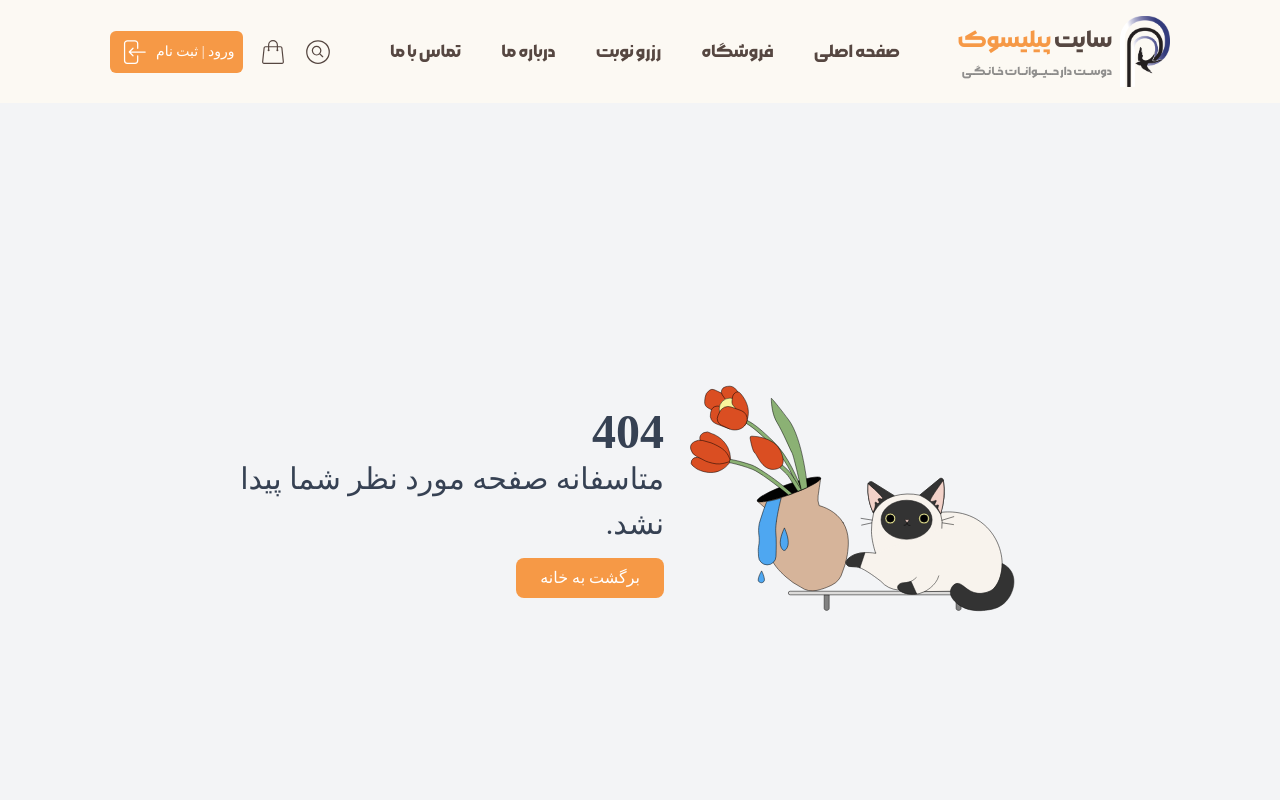
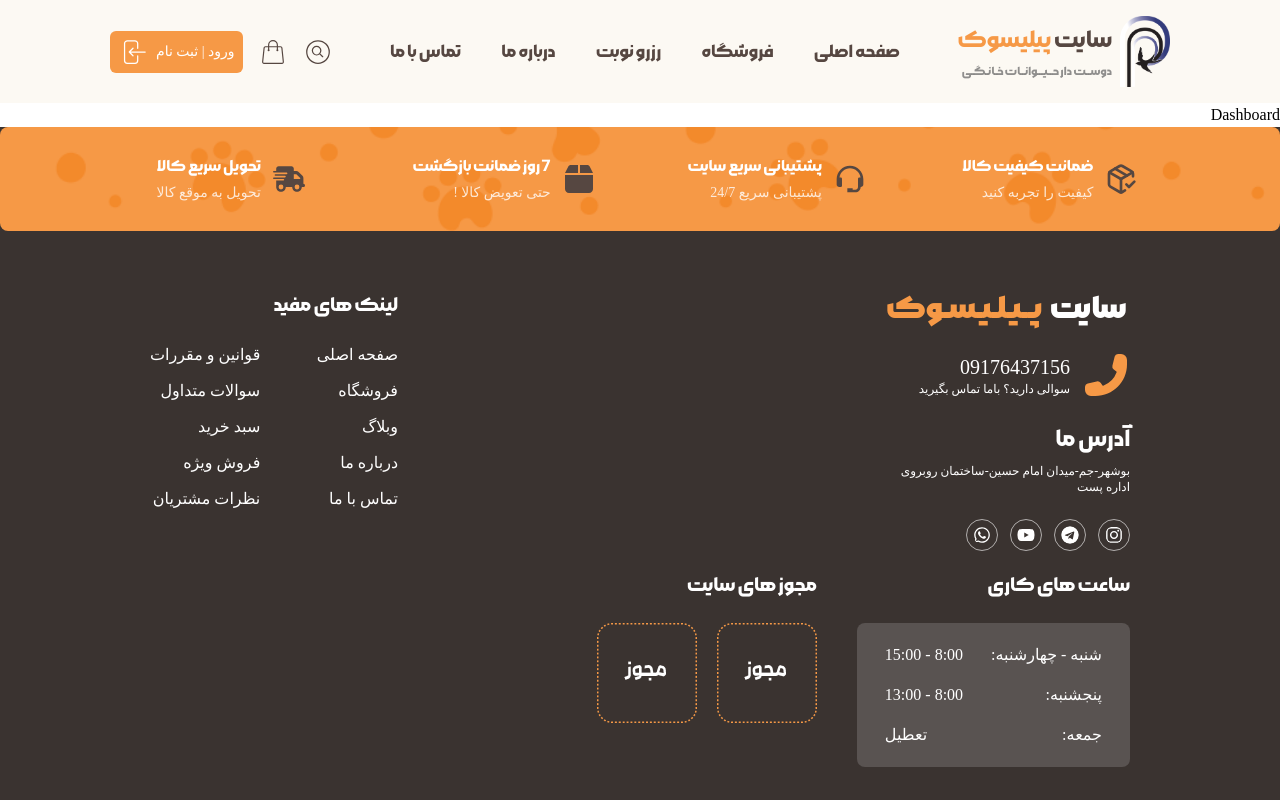
Before and after one commit to HoseinParvaresh/pet-shop, a Next.js app: page /user-dashboard in a window 1280 px wide. Before the commit this address had no page. Shown: the top 800 px of the page. Built offline with nearby package versions, Linux system fonts and the light colour scheme; a web font is replaced by a local one.

Commit message:
start dashboard page

```diff
--- a/src/pages/index.js
+++ b/src/pages/index.js
@@ -10,10 +10,10 @@ import { Toaster } from "react-hot-toast";
 import Swal from 'sweetalert2'
 export default function Home() {
 
-  Swal.fire({
-    text: "سایت هنوز در مرحله توسعه قرار داره و ممکنه ظاهرش یا فیچر هاش در ادامه تغییر کنه",
-    icon: "info"
-  });
+  // Swal.fire({
+  //   text: "سایت هنوز در مرحله توسعه قرار داره و ممکنه ظاهرش یا فیچر هاش در ادامه تغییر کنه",
+  //   icon: "info"
+  // });
 
   return (
     <>
--- /dev/null
+++ b/src/pages/user-dashboard/index.js
@@ -0,0 +1,7 @@
+export default function UserDashboard() {
+    return (
+        <div>
+            Dashboard
+        </div>
+    );
+}
```
